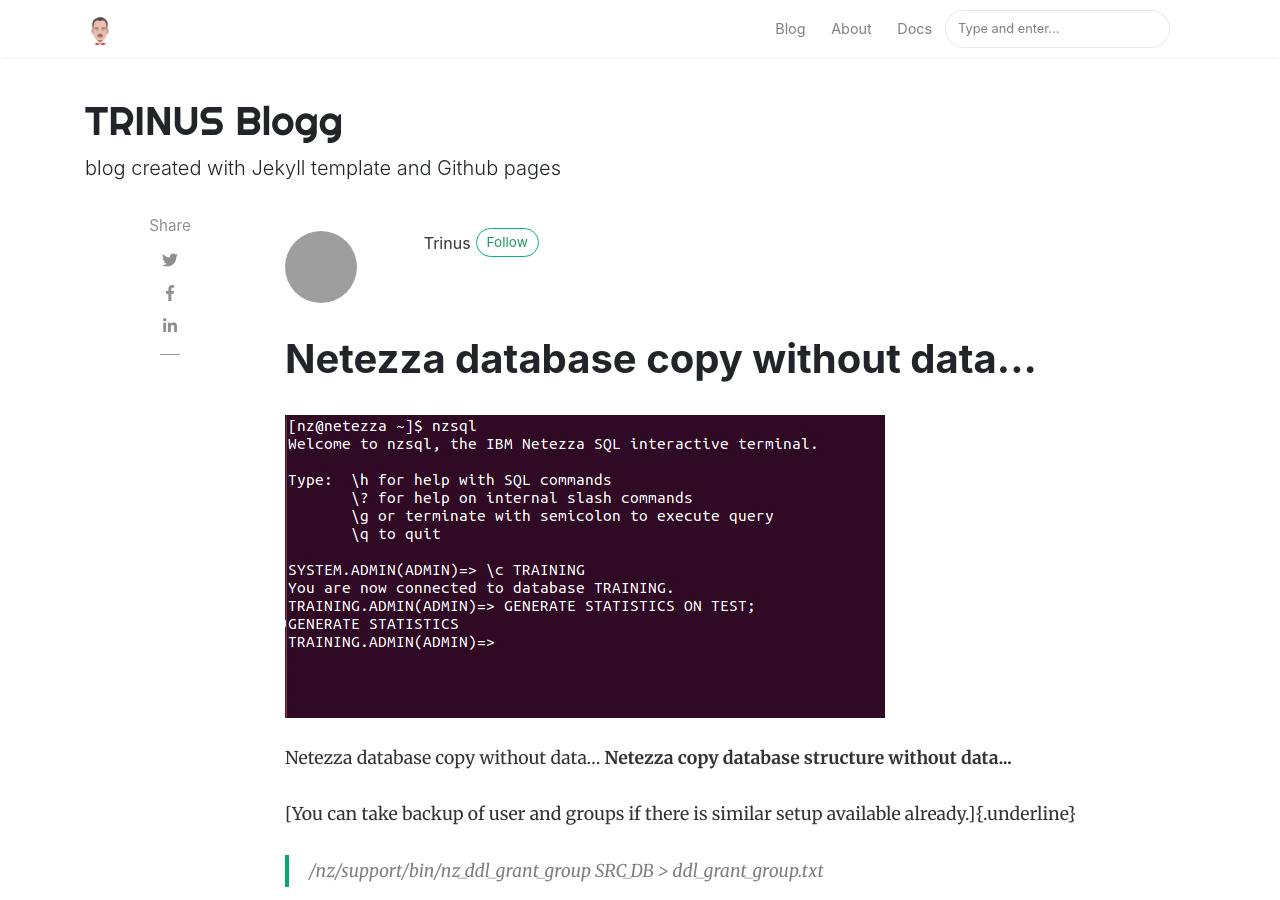
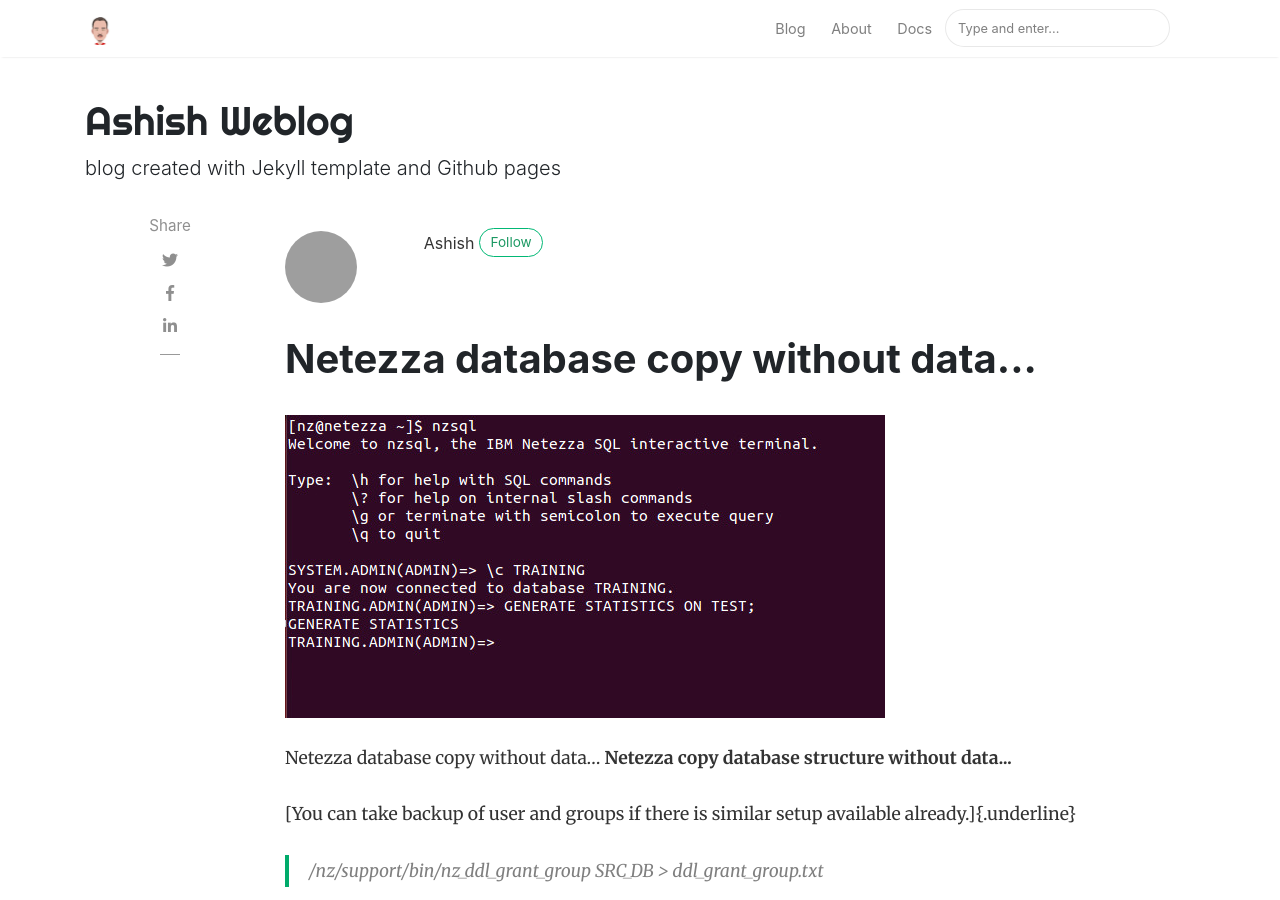
Before and after one commit to ashish-choudhari/weblog, a Jekyll site: the page built from _posts/2020-02-18-nz-db-copy-wo-data.md, in a window 1280 px wide and 900 px high. Built offline with Jekyll 4.4.1, drawn with Linux system fonts in a browser that asks for light colours; nearby versions of some CDN libraries; comment, search, counter and statistics services are not loaded; grey boxes are pictures that could not be loaded.

Commit message:
Update _config.yml
changed names

```diff
--- a/_config.yml
+++ b/_config.yml
@@ -1,6 +1,6 @@
 # Site
-name: "TRINUS Blogg"
-title: "Trinus corporation"
+name: "Ashish Weblog"
+title: "Ashish Weblog"
 description: "blog created with Jekyll template and Github pages"
 logo: 'assets/images/logo.png'
 favicon: 'assets/images/logo.png'
@@ -15,9 +15,9 @@
 authors:
   Ashish:
     name: Ashish
-    display_name: Trinus
+    display_name: Ashish
     gravatar: e56154546cf4be74e393c62d1ae9f9d4
-    email: ashish_choudhari@trinus.com
+    email: ac.winsnit@gmail.com
 
 # Plugins
 plugins:
@@ -51,9 +51,9 @@
       line_numbers: true
 
 # Adsense (change to "enabled" to activate, also your client id and ad slot. Create a new ad unit from your Adsense account to get the slot.)
-adsense: "disabled"
-adsense-data-ad-client: "ca-pub-3412143450191416"
-adsense-data-ad-slot: "1363087678"
+#adsense: "disabled"
+#adsense-data-ad-client: "ca-pub-3412143450191416"
+#adsense-data-ad-slot: "1363087678"
 
 # Lazy Images ("enabled" or "disabled")
 lazyimages: "disabled"
```
